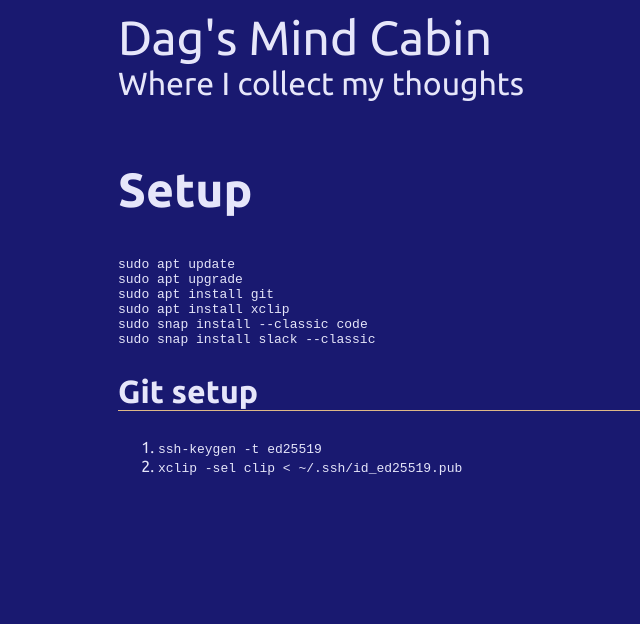
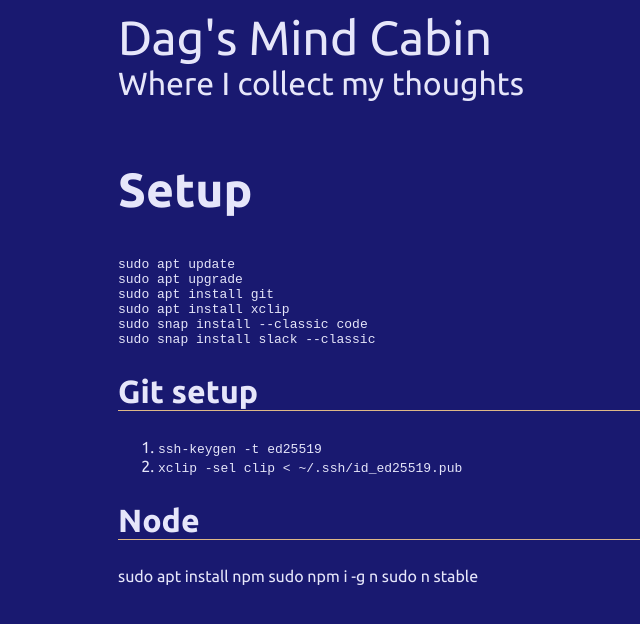
Before and after one commit to dagfs/dagfs.github.io, a Jekyll site: the page built from setup.md, in a window 1280 px wide. Shown: the top 624 px of the page, without its empty margins (172-812 px from the left). Built offline with Jekyll 4.4.1, drawn with Linux system fonts in a browser that asks for light colours; our own code applies the rules of GitHub Pages for plain Markdown files.

Commit message:
Update setup.md

```diff
--- a/setup.md
+++ b/setup.md
@@ -12,3 +12,9 @@ sudo snap install slack --classic
 
 1. `ssh-keygen -t ed25519`
 2. `xclip -sel clip < ~/.ssh/id_ed25519.pub`
+
+
+## Node
+sudo apt install npm
+sudo npm i -g n
+sudo n stable
```
